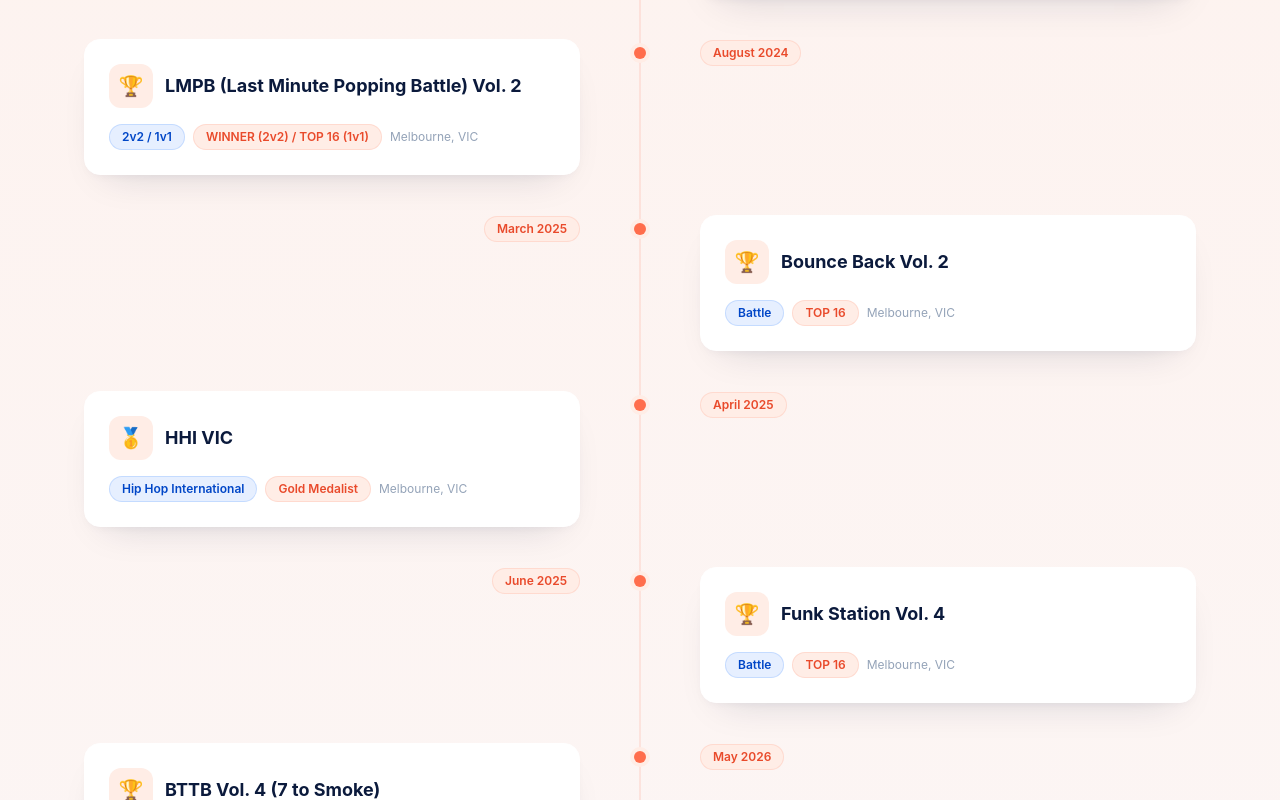
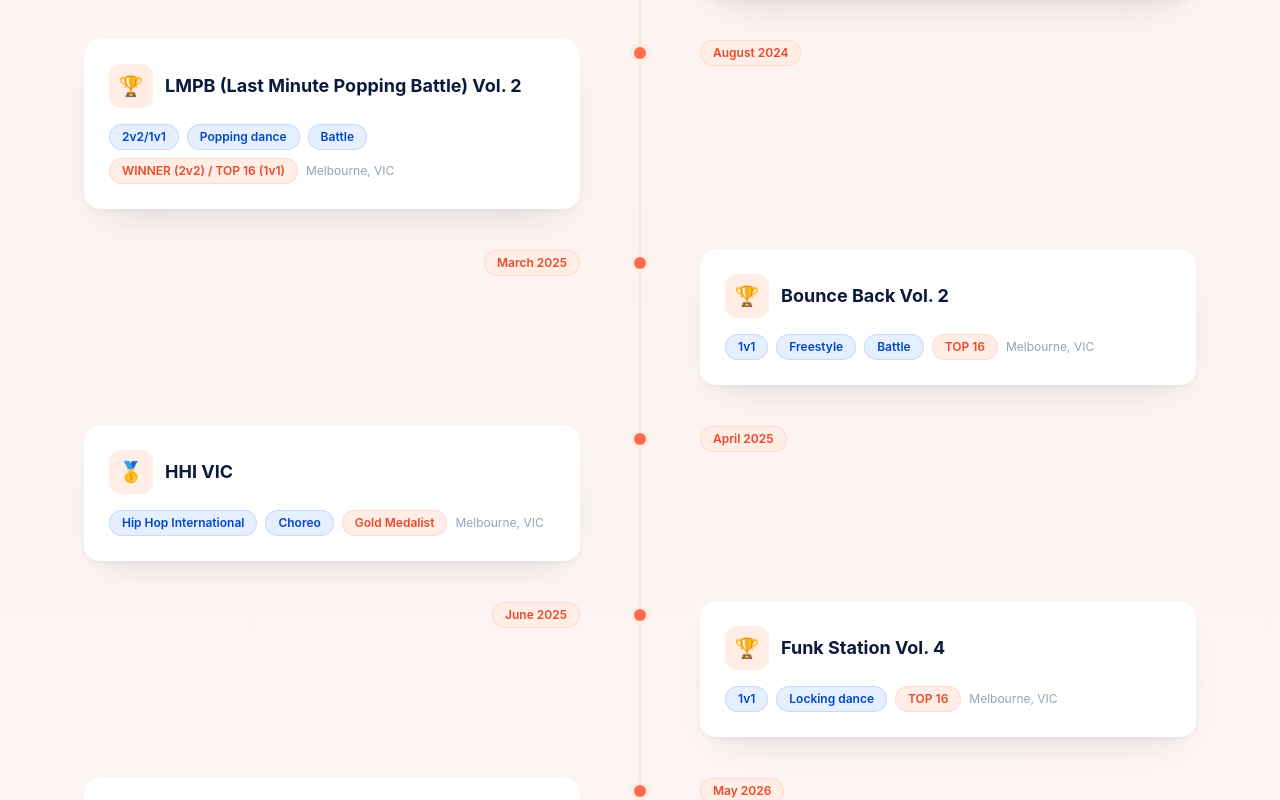
Before and after one commit to warranttsai/portfolio-software-engineer, a React (Vite) app: page / in a window 1280 px wide. Shown: the part 7540-8340 px from the top of the page. Built offline with nearby package versions, Linux system fonts and the light colour scheme.

Commit message:
chore: update the tags of dance experience

```diff
--- a/src/App.tsx
+++ b/src/App.tsx
@@ -617,7 +617,9 @@
                       </div>
                       {milestone.kind === "battle" ? (
                         <div className="mt-4 flex flex-wrap gap-2">
-                          {milestone.category ? <Chip>{milestone.category}</Chip> : null}
+                          {milestone.tags?.map((tag) => (
+                            <Chip key={tag}>{tag}</Chip>
+                          ))}
                           {milestone.result ? <Chip coral>{milestone.result}</Chip> : null}
                           {milestone.location ? (
                             <span className="inline-flex items-center text-xs text-slate-400">
--- a/src/content/portfolio.ts
+++ b/src/content/portfolio.ts
@@ -318,9 +318,10 @@
   title: string;
   description?: string;
   current?: boolean;
-  /** "battle" entries render with category/result/location instead of a description. */
+  /** "battle" entries render with tags/result/location instead of a description. */
   kind?: "milestone" | "battle";
-  category?: string;
+  /** One or more chips describing the battle format/style (e.g. "1v1", "Battle", "Choreo"). */
+  tags?: string[];
   result?: string;
   location?: string;
 };
@@ -357,7 +358,7 @@
     emoji: "🏆",
     title: "Popping Nation VIC 2022 (Team LUGIA)",
     kind: "battle",
-    category: "Team Battle",
+    tags: ["Team Battle", "Popping dance"],
     result: "RUNNER-UP",
     location: "Melbourne, VIC",
   },
@@ -367,7 +368,7 @@
     emoji: "🏆",
     title: "Real Funk Vol.1",
     kind: "battle",
-    category: "1v1",
+    tags: ["1v1", "Battle", "Popping dance"],
     result: "TOP 16",
     location: "Melbourne, VIC",
   },
@@ -377,7 +378,7 @@
     emoji: "🏆",
     title: "Real Funk Vol.1.5",
     kind: "battle",
-    category: "2v2",
+    tags: ["2v2", "Battle", "Popping dance"],
     result: "TOP 8",
     location: "Melbourne, VIC",
   },
@@ -387,7 +388,7 @@
     emoji: "🏆",
     title: "Uni Session",
     kind: "battle",
-    category: "2v2",
+    tags: ["2v2", "Battle", "Freestyle"],
     result: "TOP 16",
     location: "Melbourne, VIC",
   },
@@ -397,7 +398,7 @@
     emoji: "🏆",
     title: "House Round Vol.1 2023",
     kind: "battle",
-    category: "Battle",
+    tags: ["1v1", "House dance", "Battle"],
     result: "TOP 10",
     location: "Melbourne, VIC",
   },
@@ -407,7 +408,7 @@
     emoji: "🏆",
     title: "Lunar New Year 1V1 Freestyle Battle",
     kind: "battle",
-    category: "1v1 Freestyle",
+    tags: ["1v1", "Freestyle", "Battle"],
     result: "TOP 8",
     location: "Melbourne, VIC",
   },
@@ -424,7 +425,7 @@
     emoji: "🏆",
     title: "LMPB (Last Minute Popping Battle) Vol. 2",
     kind: "battle",
-    category: "2v2 / 1v1",
+    tags: ["2v2/1v1", "Popping dance", "Battle"],
     result: "WINNER (2v2) / TOP 16 (1v1)",
     location: "Melbourne, VIC",
   },
@@ -434,7 +435,7 @@
     emoji: "🏆",
     title: "Bounce Back Vol. 2",
     kind: "battle",
-    category: "Battle",
+    tags: ["1v1", "Freestyle", "Battle"],
     result: "TOP 16",
     location: "Melbourne, VIC",
   },
@@ -444,7 +445,7 @@
     emoji: "🥇",
     title: "HHI VIC",
     kind: "battle",
-    category: "Hip Hop International",
+    tags: ["Hip Hop International", "Choreo"],
     result: "Gold Medalist",
     location: "Melbourne, VIC",
   },
@@ -454,7 +455,7 @@
     emoji: "🏆",
     title: "Funk Station Vol. 4",
     kind: "battle",
-    category: "Battle",
+    tags: ["1v1", "Locking dance"],
     result: "TOP 16",
     location: "Melbourne, VIC",
   },
@@ -464,7 +465,7 @@
     emoji: "🏆",
     title: "BTTB Vol. 4 (7 to Smoke)",
     kind: "battle",
-    category: "1v1 Battle",
+    tags: ["1v1", "Freestyle", "Battle"],
     result: "TOP 7",
     location: "Melbourne, VIC",
   },
```
